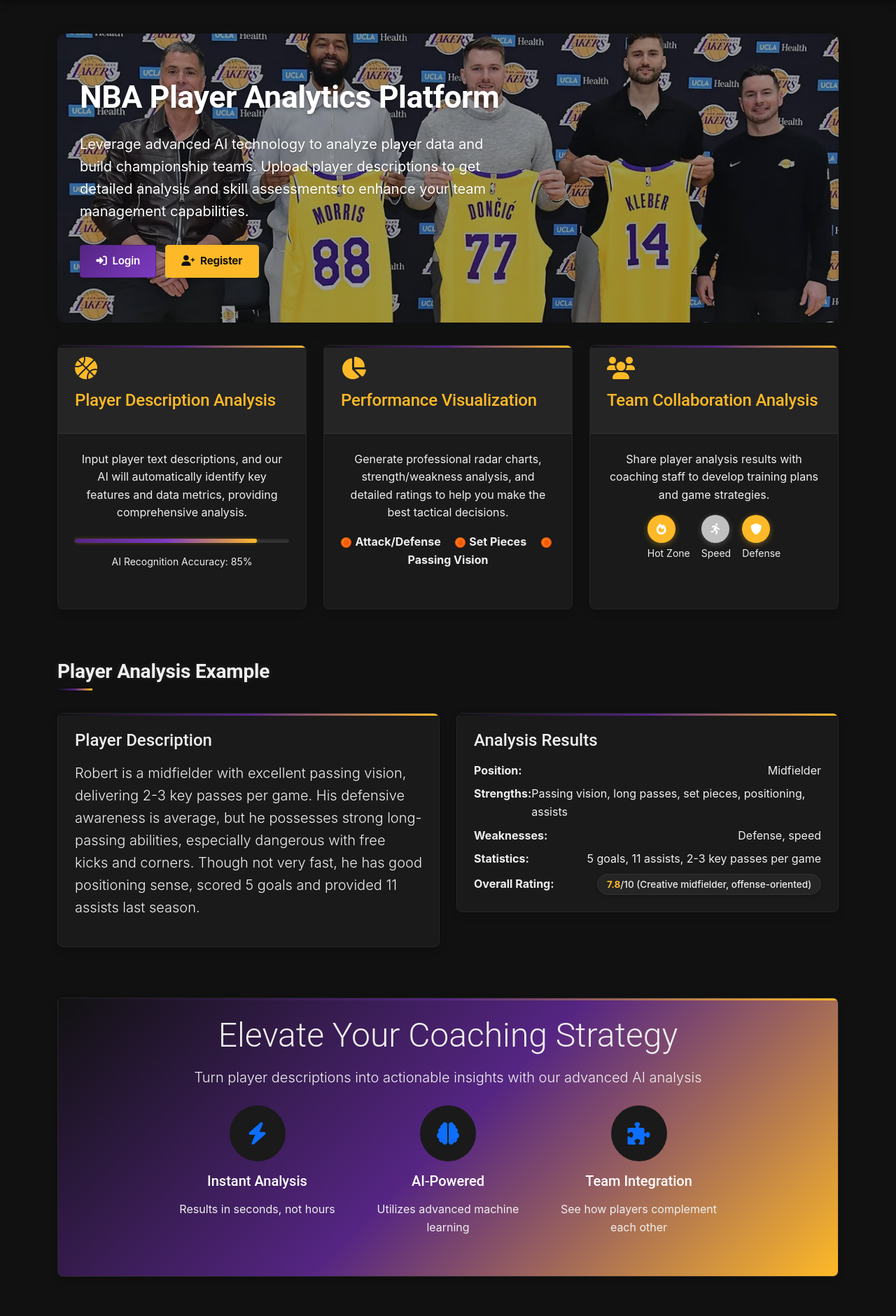
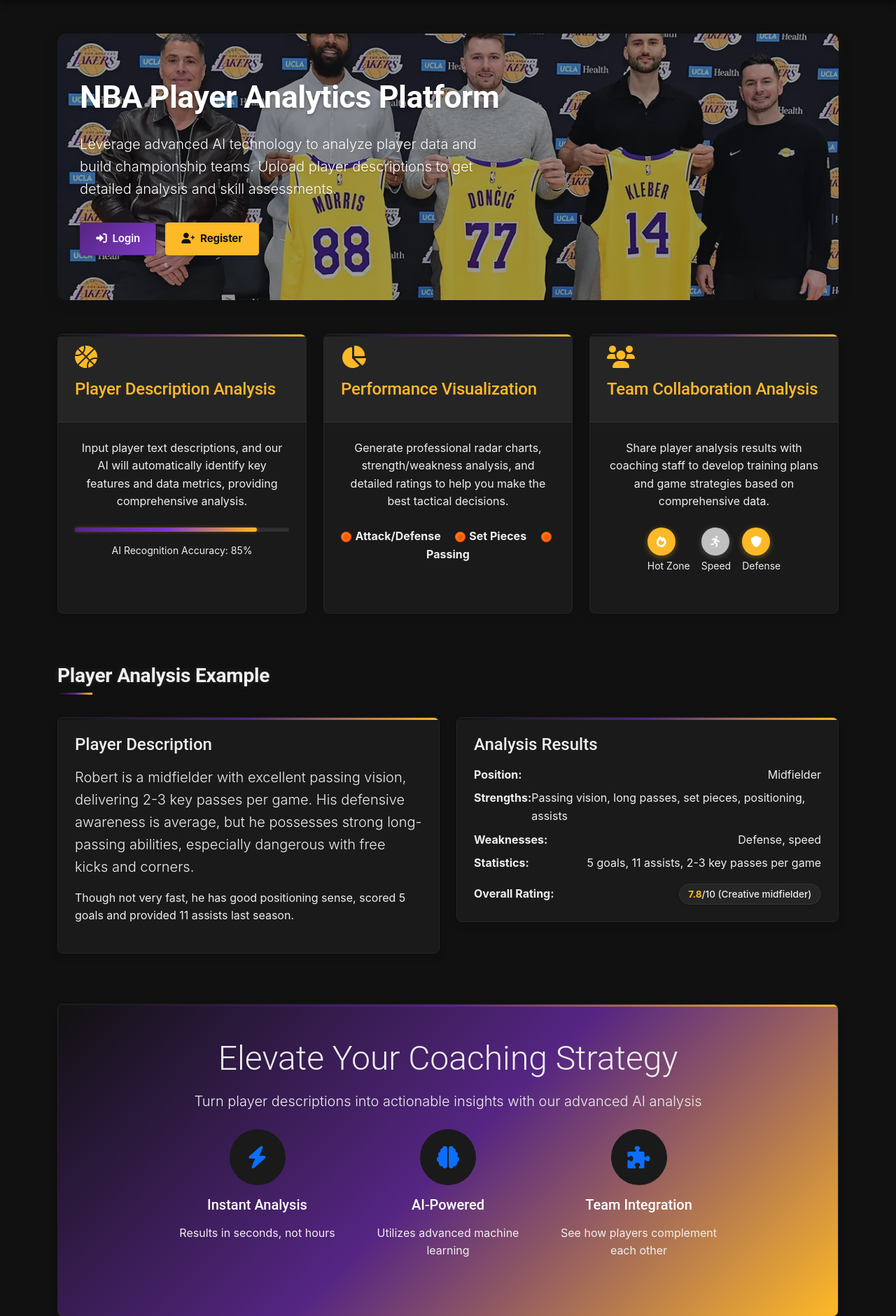
Before and after one commit to ziyusteve/CITS5505-AgileWebDev-GroupProject, a Flask app: page / in a window 1280 px wide. Shown: the part 118-1999 px from the top of the page at 70% size. Run offline with Flask 3, Linux system fonts and the light colour scheme; some libraries are stand-ins or nearby versions.

Commit message:
Improved index.html with Better Typography

```diff
--- a/app/templates/main/index.html
+++ b/app/templates/main/index.html
@@ -3,12 +3,12 @@
 {% block title %} - Home{% endblock %}
 
 {% block content %}
-<!-- NBA Style Hero Section -->
+<!-- NBA Style Hero Section - Improved Typography -->
 <div class="nba-hero">
     <div class="row">
-        <div class="col-md-7">
+        <div class="col-md-8 col-lg-7">
             <h1>NBA Player Analytics Platform</h1>
-            <p>Leverage advanced AI technology to analyze player data and build championship teams. Upload player descriptions to get detailed analysis and skill assessments to enhance your team management capabilities.</p>
+            <p class="lead">Leverage advanced AI technology to analyze player data and build championship teams. Upload player descriptions to get detailed analysis and skill assessments.</p>
 
             {% if 'user_id' in session %}
             <div class="mt-4">
@@ -33,9 +33,12 @@
     </div>
 </div>
 
-<div class="row mt-4">
+<!-- Feature Cards Section - Consistent Typography -->
+<div class="row mt-5">
     <div class="col-md-4 mb-4">
-        <div class="card player-stat-card h-100">            <div class="player-stat-header">                <i class="fas fa-basketball-ball fa-2x mb-3 theme-gold"></i>
+        <div class="card player-stat-card h-100">
+            <div class="player-stat-header">
+                <i class="fas fa-basketball-ball fa-2x mb-3 theme-gold"></i>
                 <h3>Player Description Analysis</h3>
             </div>
             <div class="player-stat-body text-center">
@@ -48,36 +51,44 @@
         </div>
     </div>
     <div class="col-md-4 mb-4">
-        <div class="card player-stat-card h-100">            <div class="player-stat-header">                <i class="fas fa-chart-pie fa-2x mb-3 theme-gold"></i>
+        <div class="card player-stat-card h-100">
+            <div class="player-stat-header">
+                <i class="fas fa-chart-pie fa-2x mb-3 theme-gold"></i>
                 <h3>Performance Visualization</h3>
             </div>
             <div class="player-stat-body text-center">
                 <p>Generate professional radar charts, strength/weakness analysis, and detailed ratings to help you make the best tactical decisions.</p>
-                <div class="mt-3">
+                <div class="mt-4">
                     <span class="basketball-icon"></span><span class="fw-bold">Attack/Defense</span>
                     <span class="basketball-icon ms-3"></span><span class="fw-bold">Set Pieces</span>
-                    <span class="basketball-icon ms-3"></span><span class="fw-bold">Passing Vision</span>
+                    <span class="basketball-icon ms-3"></span><span class="fw-bold">Passing </span>
                 </div>
             </div>
         </div>
     </div>
     <div class="col-md-4 mb-4">
-        <div class="card player-stat-card h-100">            <div class="player-stat-header">
+        <div class="card player-stat-card h-100">
+            <div class="player-stat-header">
                 <i class="fas fa-users fa-2x mb-3 theme-gold"></i>
                 <h3>Team Collaboration Analysis</h3>
             </div>
             <div class="player-stat-body text-center">
-                <p>Share player analysis results with coaching staff to develop training plans and game strategies.</p>
-                <div class="d-flex justify-content-center mt-3">                    <div class="mx-2 text-center">                        <div class="skill-icon skill-icon-primary d-flex align-items-center justify-content-center">
+                <p>Share player analysis results with coaching staff to develop training plans and game strategies based on comprehensive data.</p>
+                <div class="d-flex justify-content-center mt-4">
+                    <div class="mx-2 text-center">
+                        <div class="skill-icon skill-icon-primary d-flex align-items-center justify-content-center">
                             <i class="fas fa-fire"></i>
-                        </div>                        <small class="d-block mt-1">Hot Zone</small>
+                        </div>
+                        <small class="d-block mt-1">Hot Zone</small>
                     </div>
-                    <div class="mx-2 text-center">                        <div class="skill-icon skill-icon-success d-flex align-items-center justify-content-center">
+                    <div class="mx-2 text-center">
+                        <div class="skill-icon skill-icon-success d-flex align-items-center justify-content-center">
                             <i class="fas fa-running"></i>
                         </div>
                         <small class="d-block mt-1">Speed</small>
                     </div>
-                    <div class="mx-2 text-center">                        <div class="skill-icon skill-icon-primary d-flex align-items-center justify-content-center">
+                    <div class="mx-2 text-center">
+                        <div class="skill-icon skill-icon-primary d-flex align-items-center justify-content-center">
                             <i class="fas fa-shield-alt"></i>
                         </div>
                         <small class="d-block mt-1">Defense</small>
@@ -88,20 +99,23 @@
     </div>
 </div>
 
-<!-- Player Analysis Example -->
+<!-- Player Analysis Example - Improved Layout -->
 <div class="row mt-5">
     <div class="col-12">
         <h2 class="section-title">Player Analysis Example</h2>
     </div>
     <div class="col-md-6">
         <div class="card mb-4 card-basketball">
-            <div class="card-body">                <h3 class="mb-3">Player Description</h3>
-                <p class="lead">Robert is a midfielder with excellent passing vision, delivering 2-3 key passes per game. His defensive awareness is average, but he possesses strong long-passing abilities, especially dangerous with free kicks and corners. Though not very fast, he has good positioning sense, scored 5 goals and provided 11 assists last season.</p>
+            <div class="card-body">
+                <h3 class="mb-3">Player Description</h3>
+                <p class="lead">Robert is a midfielder with excellent passing vision, delivering 2-3 key passes per game. His defensive awareness is average, but he possesses strong long-passing abilities, especially dangerous with free kicks and corners.</p>
+                <p>Though not very fast, he has good positioning sense, scored 5 goals and provided 11 assists last season.</p>
             </div>
         </div>
     </div>
     <div class="col-md-6">
-        <div class="card mb-4">            <div class="card-body">
+        <div class="card mb-4">
+            <div class="card-body">
                 <h3 class="mb-3">Analysis Results</h3>
                 <div class="d-flex justify-content-between mb-2">
                     <span class="fw-bold">Position:</span>
@@ -118,19 +132,23 @@
                 <div class="d-flex justify-content-between mb-2">
                     <span class="fw-bold">Statistics:</span>
                     <span>5 goals, 11 assists, 2-3 key passes per game</span>
-                </div>                <div class="d-flex justify-content-between align-items-center">
-                    <span class="fw-bold">Overall Rating:</span>                    <div class="theme-rating-pill">
-                        <span class="fw-bold theme-purple">7.8</span><span class="text-muted">/10 (Creative midfielder, offense-oriented)</span>
+                </div>
+                <div class="d-flex justify-content-between align-items-center mt-3">
+                    <span class="fw-bold">Overall Rating:</span>
+                    <div class="theme-rating-pill">
+                        <span class="fw-bold theme-purple">7.8</span><span class="text-muted">/10 (Creative midfielder)</span>
                     </div>
                 </div>
             </div>
         </div>
     </div>
 </div>
+
+<!-- Benefits Section - Consistent Typography -->
 <div class="row mt-5 mb-5">
     <div class="col-12">
         <div class="card bg-theme-gradient text-white">
-            <div class="card-body py-4 text-center">
+            <div class="card-body py-5 text-center">
                 <h2 class="display-5 mb-3">Elevate Your Coaching Strategy</h2>
                 <p class="lead mb-4">Turn player descriptions into actionable insights with our advanced AI analysis</p>
                 <div class="row justify-content-center">
@@ -161,6 +179,7 @@
     </div>
 </div>
 
+<!-- Testimonials Section - Typography Refinements -->
 <div class="row mt-5">
     <div class="col-12">
         <h2 class="section-title">What Coaches Are Saying</h2>
@@ -227,7 +246,7 @@
                         <i class="fas fa-star"></i>
                     </div>
                 </div>
-                <p class="card-text">"Our recruiting efficiency has improved by 70% since using this platform. We can now focus on building relationships instead of spending hours on manual analysis."</p>
+                <p class="card-text">"Our recruiting efficiency has improved by 70% since using this platform. We can now focus on building relationships instead of manual analysis."</p>
                 <div class="d-flex align-items-center mt-3">
                     <div class="bg-info rounded-circle d-flex align-items-center justify-content-center text-white" style="width: 50px; height: 50px;">
                         <span class="h5 mb-0">MJ</span>
@@ -242,7 +261,7 @@
     </div>
 </div>
 
-<!-- Add this statistics counter section before the final Registration CTA -->
+<!-- Statistics Counter Section - Typography Enhancements -->
 <div class="row mt-5">
     <div class="col-md-12">
         <div class="card shadow">
@@ -282,18 +301,17 @@
     </div>
 </div>
 
-<!-- Registration CTA -->
-<div class="row mt-4">
-    <div class="col-md-12">        <div class="card bg-theme-gradient text-white text-center">
-            <div class="card-body py-4">
-                <h3>Register Now to Analyze Your Team Roster</h3>
-                <p class="lead">Upload player descriptions, get professional analysis, and enhance your team management capabilities</p>
+<!-- Registration CTA - Improved Typography -->
+<div class="row mt-5">
+    <div class="col-md-12">
+        <div class="card bg-theme-gradient text-white text-center">
+            <div class="card-body py-5">
+                <h3 class="mb-3">Register Now to Analyze Your Team Roster</h3>
+                <p class="lead mb-4">Upload player descriptions, get professional analysis, and enhance your team management capabilities</p>
                 <a href="{{ url_for('auth.register') }}" class="btn btn-outline-light btn-lg mt-2">Register for Free</a>
             </div>
         </div>
     </div>
 </div>
 
-
-
 {% endblock %}
```
